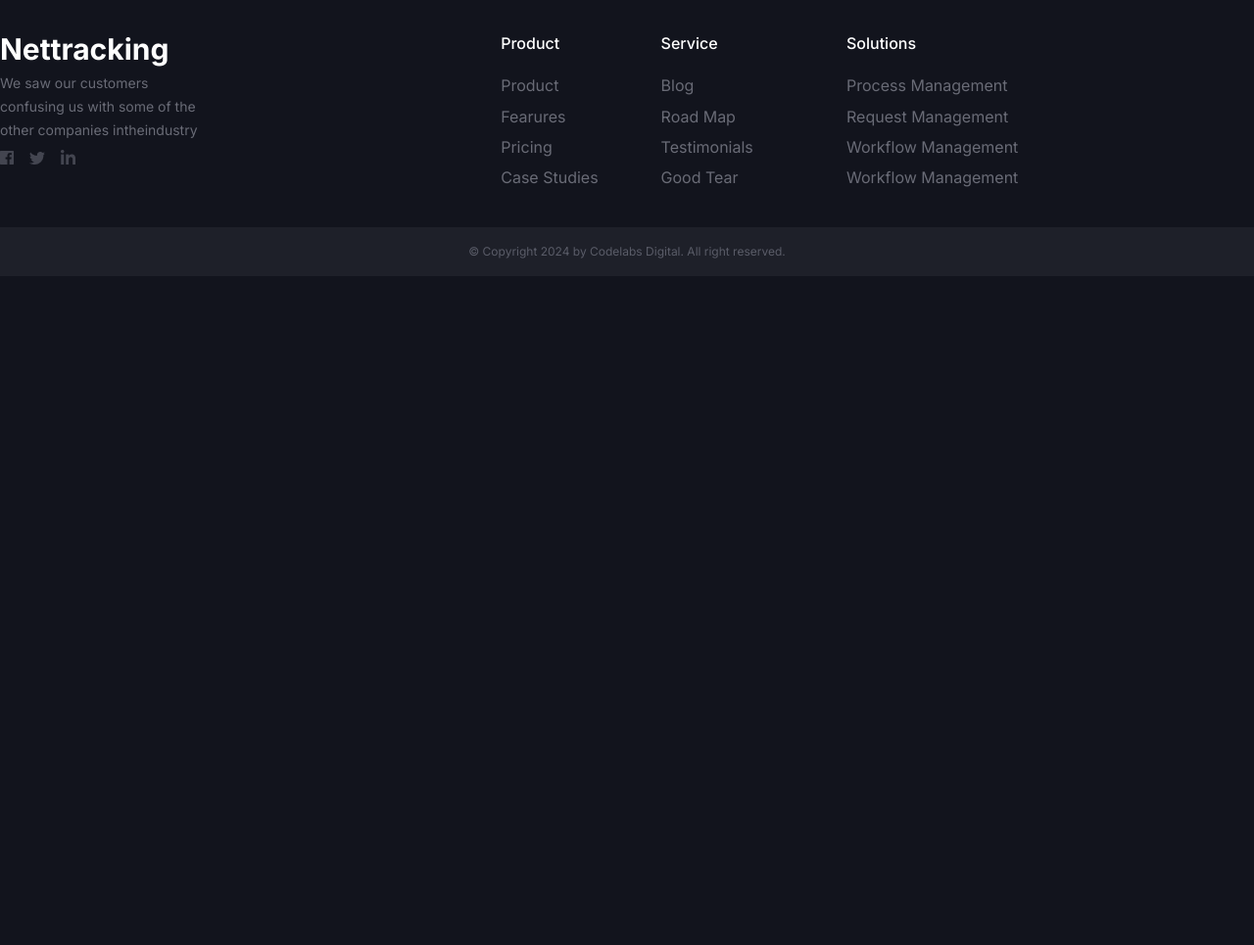
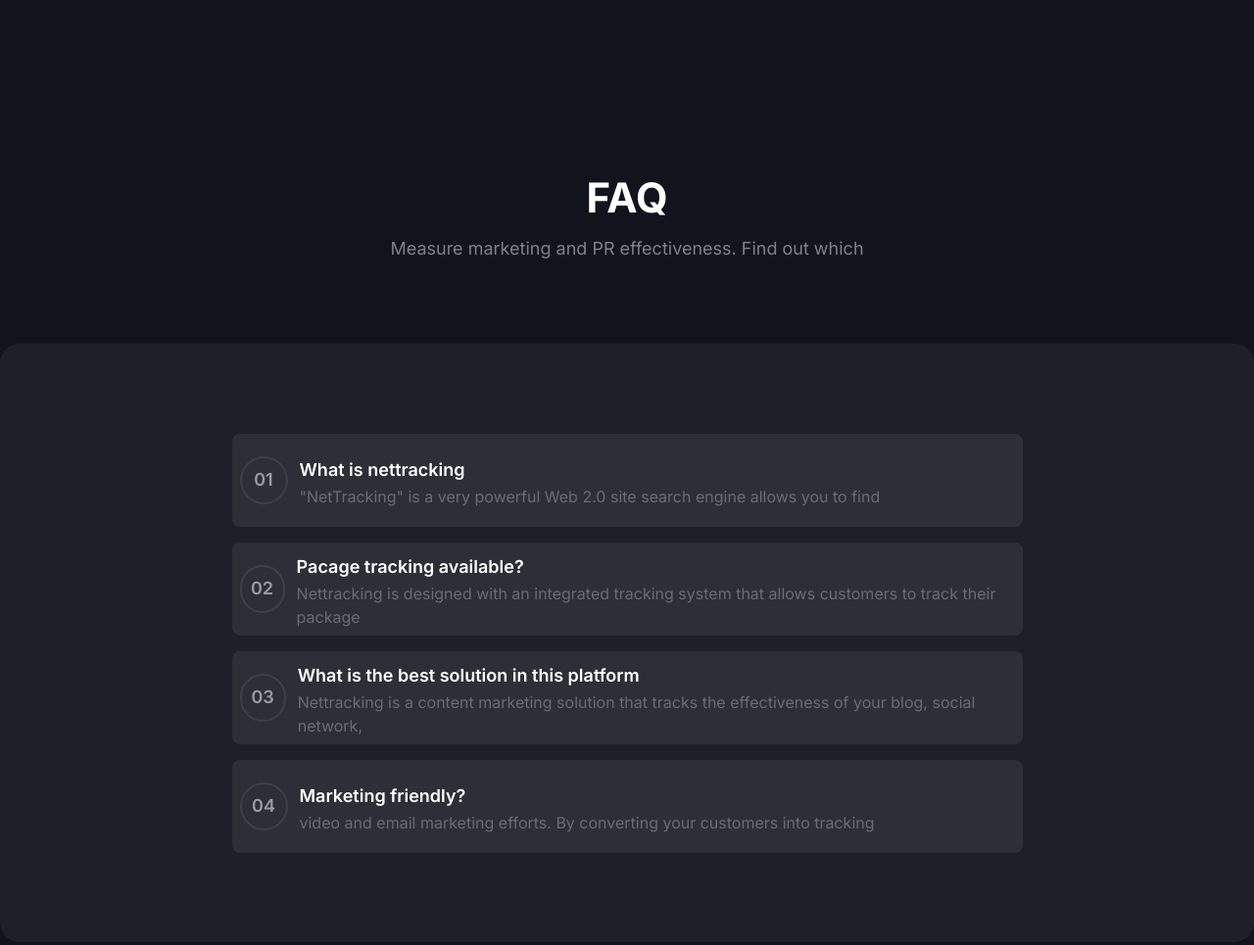
Before and after one commit to ashraf56/Nettracking-Marketing-Website, a plain HTML site: page index.html in a window 1280 px wide. Shown: the part 2033-2998 px from the top of the page at 98% size. Before the commit the page ends 2315 px from the top, so only its background shows below. Drawn offline with nearby package versions, Linux system fonts and the light colour scheme.

Commit message:
faq completed

```diff
--- a/index.html
+++ b/index.html
@@ -39,7 +39,7 @@
             <!-- buttons  -->
             <div class="gap-3 flex ">
                 <button type="button"
-                    class="w-[74px]  leading-[15px] h-[30px] text-[13px] bg-[#1D1F29]  font-[600] rounded-[4px] hidden lg:block">Sign
+                    class="w-[74px] leading-[15px] h-[30px] text-[13px] bg-[#1D1F29]  font-[600] rounded-[4px] hidden lg:block">Sign
                     in</button>
                 <button type="button"
                     class="w-[74px] text-[#12141D]  leading-[15px] h-[30px] text-[13px] bg-[#FFFEFF]  font-[600] rounded-[4px] hidden lg:block">Sign
@@ -86,8 +86,10 @@
         <section class=" w-full max-w-7xl h-[574px] md:h-[825px] container mx-auto ">
 
             <div class="text-center py-16 w-[288px] md:w-[522px] mx-auto">
-                <h1 class="font-[700] text-[#FFFFFF] text-[26px] md:text-[42px] leading-8 md:leading-[46px]">Key features</h1>
-                <p class="font-[400] text-[#808188] text-xs md:text-[18px] leading-[18px] md:leading-[26px] pt-4">NetTracking™ has quickly become the
+                <h1 class="font-[700] text-[#FFFFFF] text-[26px] md:text-[42px] leading-8 md:leading-[46px]">Key
+                    features</h1>
+                <p class="font-[400] text-[#808188] text-xs md:text-[18px] leading-[18px] md:leading-[26px] pt-4">
+                    NetTracking™ has quickly become the
                     go-to content marketing solution for over 600 clients around the world</p>
             </div>
 
@@ -147,17 +149,20 @@
 
     <main>
         <!-- Pricing -->
-        <section class=" h-full min-h-full lg:h-[686px] container mx-auto">
+        <section class=" h-full min-h-full flex flex-col lg:h-[686px] container mx-auto">
             <div class="text-center py-10 md:py-16 w-[278px] md:w-full mx-auto">
-                <h1 class="font-[700] text-[#FFFFFF] text-[26px] md:text-[42px] leading-8 md:leading-[46px]">Our pricing plan</h1>
-                <p class="font-[400] text-[#808188] text-xs md:text-[18px] leading-[18px] md:leading-[26px] pt-4">online sales tracker that tracks
+                <h1 class="font-[700] text-[#FFFFFF] text-[26px] md:text-[42px] leading-8 md:leading-[46px]">Our pricing
+                    plan</h1>
+                <p class="font-[400] text-[#808188] text-xs md:text-[18px] leading-[18px] md:leading-[26px] pt-4">online
+                    sales tracker that tracks
                     the success of your online sales efforts.</p>
             </div>
             <!-- cards -->
-            <div class="grid grid-cols-1 lg:grid-cols-3 mx-auto gap-3 container py-5">
+            <div
+                class="grid grid-cols-1  lg:grid-cols-3  place-content-center gap-y-4 lg:gap-0  container px-0  xl:px-10 py-5">
                 <!-- card 1 -->
                 <div
-                    class="bg-[#1E2029] mx-auto  font-[Poppins] w-[321px] h-[412px] rounded-[15px] space-y-6  px-7 place-content-center ">
+                    class="bg-[#1E2029] shadow-custom-shadow justify-self-center lg:justify-self-end  font-[Poppins] w-[321px] h-[412px] rounded-[15px] space-y-6  px-7 place-content-center ">
                     <h4 class="text-xl font-medium leading-5 text-white">Free</h4>
                     <p class="text-[#8C8F93] text-base leading-5 font-medium flex items-center gap-1"><span
                             class="font-[700] text-white text-[34px] leading-[20px] ">$00 </span>3 month trial</p>
@@ -183,7 +188,7 @@
                 </div>
                 <!-- card 2 -->
                 <div
-                    class="bg-[#1E2029] mx-auto font-[Poppins] w-[321px] h-[412px] rounded-[15px] space-y-6  px-7 place-content-center ">
+                    class="bg-[#1E2029] shadow-custom-shadow justify-self-center font-[Poppins] w-[321px] h-[412px] rounded-[15px] space-y-6  px-7 place-content-center ">
                     <h4 class="text-xl font-medium leading-5 text-white">Basic</h4>
                     <p class="text-[#8C8F93] text-base leading-5 font-medium flex items-center gap-1"><span
                             class="font-[700] text-white text-[34px] leading-[20px]">$29 </span>3 month trial</p>
@@ -209,7 +214,7 @@
                 </div>
                 <!-- card 3 -->
                 <div
-                    class="bg-[#1E2029] mx-auto font-[Poppins] w-[321px] h-[412px] rounded-[15px] space-y-6  px-7 place-content-center ">
+                    class="bg-[#1E2029] shadow-custom-shadow justify-self-center lg:justify-self-start font-[Poppins] w-[321px] h-[412px] rounded-[15px] space-y-6  px-7 place-content-center ">
                     <h4 class="text-xl font-medium leading-5 text-white ">Premium</h4>
                     <p class="text-[#8C8F93] text-base leading-5 font-medium flex items-center gap-1"><span
                             class="font-[700] text-white text-[34px] leading-[20px]">$99 </span>3 month trial</p>
@@ -236,6 +241,102 @@
 
             </div>
         </section>
+
+        <!-- FAQ -->
+        <section class="h-full min-h-full  w-full max-w-full py-20 container mx-auto">
+            <div class="text-center py-10 md:py-16 w-[278px] md:w-full mx-auto">
+                <h1 class="font-[700] text-[#FFFFFF] text-[26px] md:text-[42px] leading-8 md:leading-[46px]">FAQ</h1>
+                <p class="font-[400] text-[#808188] text-xs md:text-[18px] leading-[18px] md:leading-[26px] pt-4">
+                    Measure marketing and PR effectiveness. Find out which </p>
+            </div>
+            <div class="bg-none md:bg-[#1E2029] w-full max-w-7xl h-[611px] space-y-4 mt-5 rounded-none md:rounded-[20px]
+    mx-auto place-content-center py-5">
+                <!-- faq card 1 -->
+                <div
+                    class=" px-2 w-[375px] flex  gap-3 bg-[#2D2F37] rounded-lg  items-center md:w-[807px] h-[102px] md:h-[95px]  space-y-2 mx-auto">
+
+                    <div
+                        class=" w-[34px] md:w-[49px] h-[34px] md:h-[49px] rounded-full bg-[#2D2F37] border-[#3E4047] border-2 place-content-center text-center ">
+                        <p
+                            class=" text-xs md:text-lg font-semibold  leading-[18px] md:leading-[21.78px] text-[#9A9BA1]">
+                            01</p>
+                    </div>
+
+                    <div>
+                        <h1 class="text-[#FFFFFF] leading-[21.78px] font-semibold text-[16px] md:text-[18px]">What is   nettracking</h1>
+                        <p
+                            class=" text-[12px] md:text-[16px] pt-1 text-[#696B76] font-[400] leading-[19.36px] md:leading-[24px]">
+                            "NetTracking" is a very powerful Web 2.0 site search engine allows you to find </p>
+                    </div>
+                </div>
+                <!-- faq card 2 -->
+                <div
+                    class=" px-2 w-[375px] flex  gap-3 bg-[#2D2F37] rounded-lg  items-center md:w-[807px] h-[102px] md:h-[95px]  space-y-2 mx-auto">
+
+                    <div
+                        class=" w-[34px] md:w-[49px] h-[34px] md:h-[49px] rounded-full bg-[#2D2F37] border-[#3E4047] border-2 place-content-center text-center ">
+                        <p
+                            class=" text-xs md:text-lg font-semibold  leading-[18px] md:leading-[21.78px] text-[#9A9BA1]">
+                            02</p>
+                    </div>
+
+                    <div>
+                        <h1 class="text-[#FFFFFF] leading-[21.78px] font-semibold text-[16px] md:text-[18px]">Pacage  tracking available?</h1>
+                        <p
+                            class=" text-[12px] md:text-[16px] pt-1 text-[#696B76] font-[400] leading-[19.36px] md:leading-[24px]">
+                            Nettracking is designed with an integrated tracking system that allows customers
+                            to track their package</p>
+                    </div>
+                </div>
+                <!-- faq card 3 -->
+                <div
+                    class=" px-2 w-[375px] flex  gap-3 bg-[#2D2F37] rounded-lg  items-center md:w-[807px] h-[102px] md:h-[95px]  space-y-2 mx-auto">
+
+                    <div
+                        class=" w-[34px] md:w-[49px] h-[34px] md:h-[49px] rounded-full bg-[#2D2F37] border-[#3E4047] border-2 place-content-center text-center ">
+                        <p
+                            class=" text-xs md:text-lg font-semibold  leading-[18px] md:leading-[21.78px] text-[#9A9BA1]">
+                            03</p>
+                    </div>
+
+                    <div>
+                        <h1 class="text-[#FFFFFF] leading-[21.78px] font-semibold text-[16px] md:text-[18px]">What is  the best solution in this platform</h1>
+                        <p
+                            class=" text-[12px] md:text-[16px] pt-1 text-[#696B76] font-[400] leading-[19.36px] md:leading-[24px]">
+                            Nettracking is a content marketing solution that tracks the effectiveness of your blog,
+                            social network,</p>
+                    </div>
+                </div>
+                <!-- faq card 4 -->
+                <div
+                    class=" px-2 w-[375px] flex gap-3 bg-[#2D2F37] rounded-lg  items-center md:w-[807px] h-[102px] md:h-[95px]  space-y-2 mx-auto">
+
+                    <div
+                        class=" w-[34px] md:w-[49px] h-[34px] md:h-[49px] rounded-full bg-[#2D2F37] border-[#3E4047] border-2 place-content-center text-center ">
+                        <p
+                            class=" text-xs md:text-lg font-semibold  leading-[18px] md:leading-[21.78px] text-[#9A9BA1]">
+                            04</p>
+                    </div>
+
+                    <div>
+                        <h1 class="text-[#FFFFFF] leading-[21.78px] font-semibold text-[16px] md:text-[18px]">Marketing friendly?</h1>
+                        <p
+                            class=" text-[12px] md:text-[16px] pt-1 text-[#696B76] font-[400] leading-[19.36px] md:leading-[24px]">
+                            video and email marketing efforts. By converting your customers into tracking </p>
+                    </div>
+                </div>
+
+            </div>
+
+        </section>
+
+
+
+
+
+
+
+
     </main>
 
 
```
Also changed, not shown: tailwind.config.js (+10 -0 lines).
